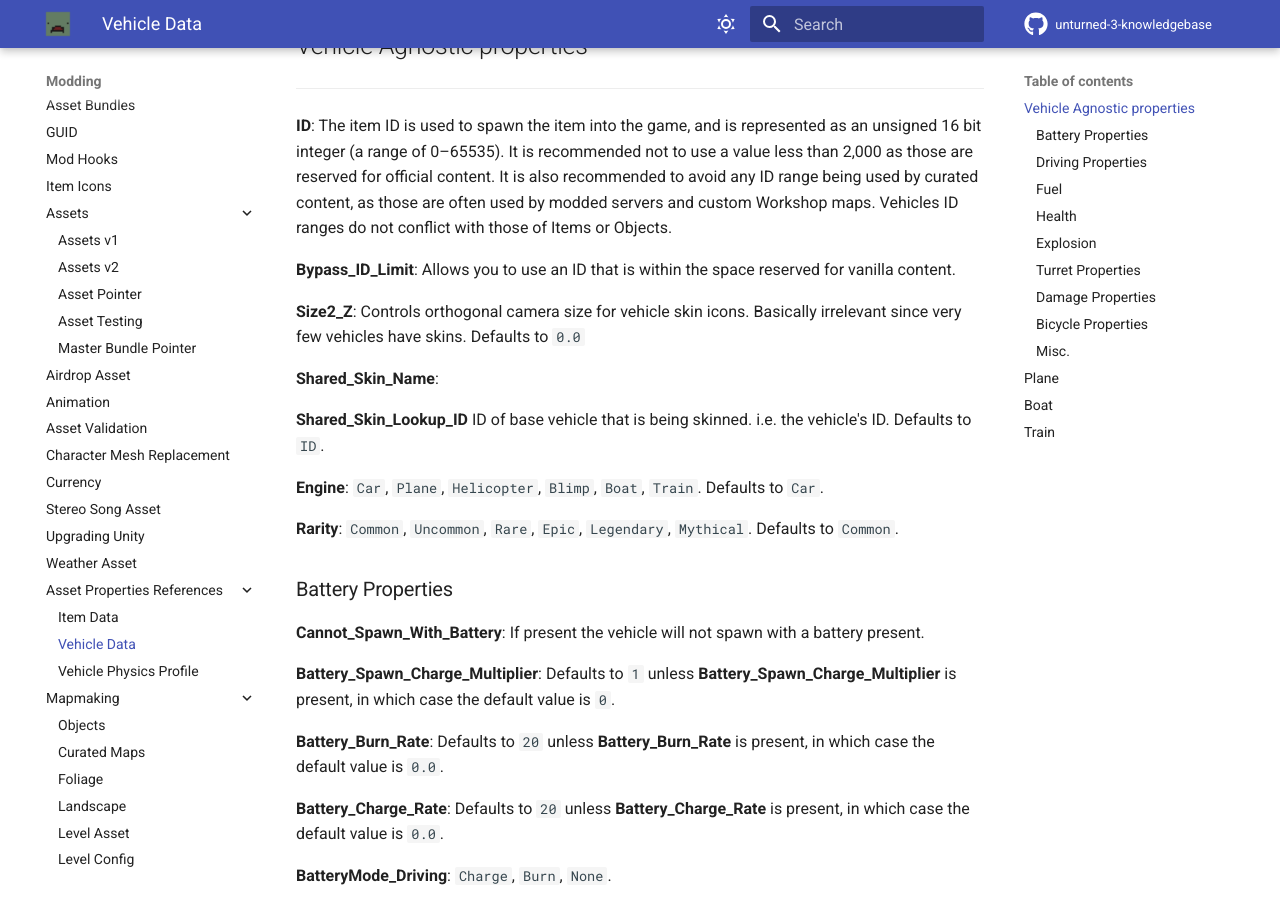
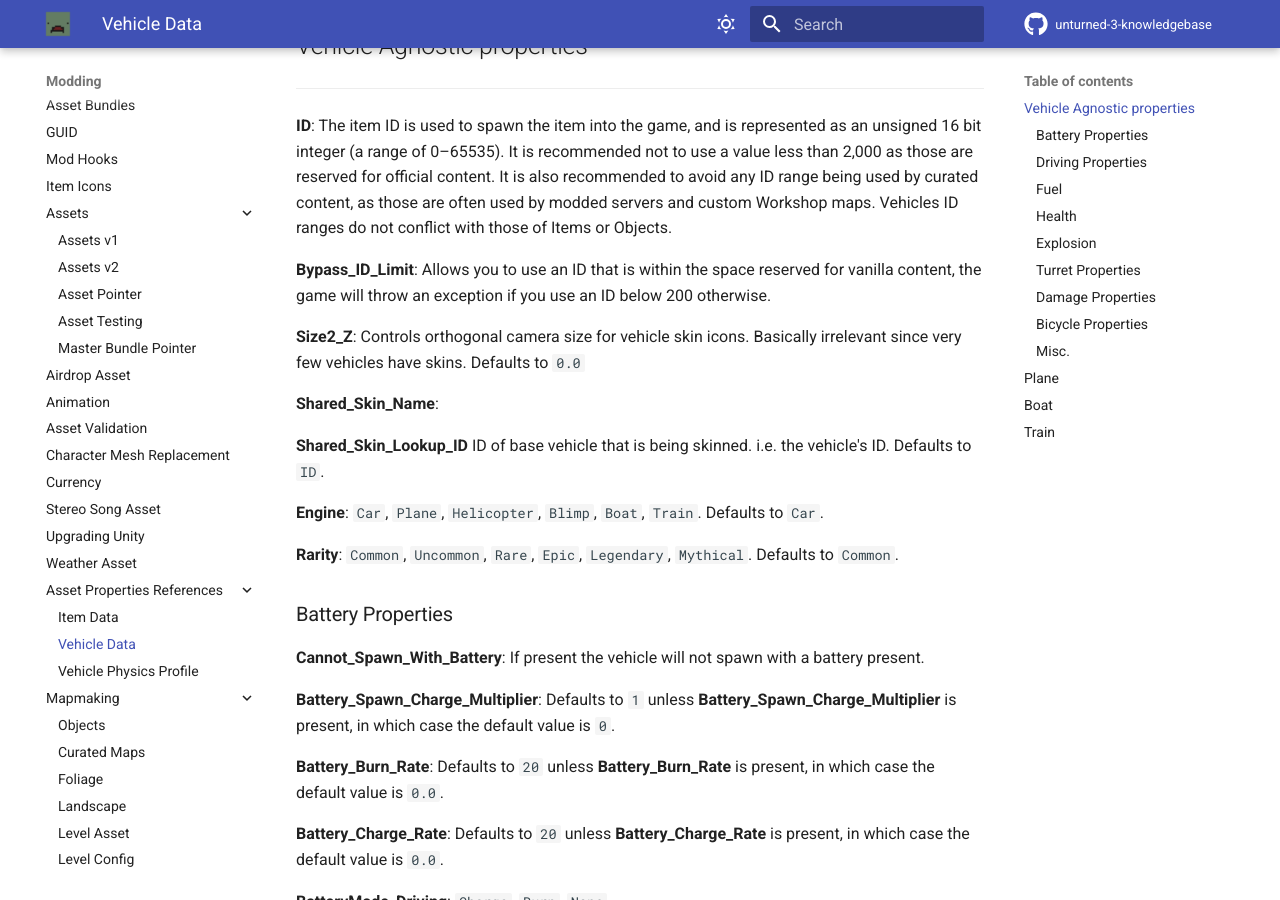
Before and after one commit to unturned-info/unturned-3-knowledgebase, an MkDocs documentation site: the page built from docs/Modding/AssetPropertiesReferences/VehicleData.md, in a window 1280 px wide and 900 px high, scrolled down 841 px. Built offline with MkDocs 1.6.1 and Material for MkDocs 9.7.7, drawn with Linux system fonts in a browser that asks for light colours; comment, search, counter and statistics services are not loaded; some of the changed text lies outside the part shown.

Commit message:
Update VehicleData.md
Minor changes
Signed-off-by: Jdance-Media <67397422+Jdance-Media@users.noreply.github.com>

```diff
--- a/docs/Modding/AssetPropertiesReferences/VehicleData.md
+++ b/docs/Modding/AssetPropertiesReferences/VehicleData.md
@@ -23,7 +23,7 @@
 
 __ID__: The item ID is used to spawn the item into the game, and is represented as an unsigned 16 bit integer (a range of 0–65535). It is recommended not to use a value less than 2,000 as those are reserved for official content. It is also recommended to avoid any ID range being used by curated content, as those are often used by modded servers and custom Workshop maps. Vehicles ID ranges do not conflict with those of Items or Objects.
 
-__Bypass\_ID\_Limit__: Allows you to use an ID that is within the space reserved for vanilla content.
+__Bypass\_ID\_Limit__: Allows you to use an ID that is within the space reserved for vanilla content, the game will throw an exception if you use an ID below 200 otherwise.
 
 __Size2\_Z__: Controls orthogonal camera size for vehicle skin icons. Basically irrelevant since very few vehicles have skins. Defaults to `0.0`
 
```
Also changed, not shown: other parts of docs/Modding/AssetPropertiesReferences/VehicleData.md (+1 -1 lines).
